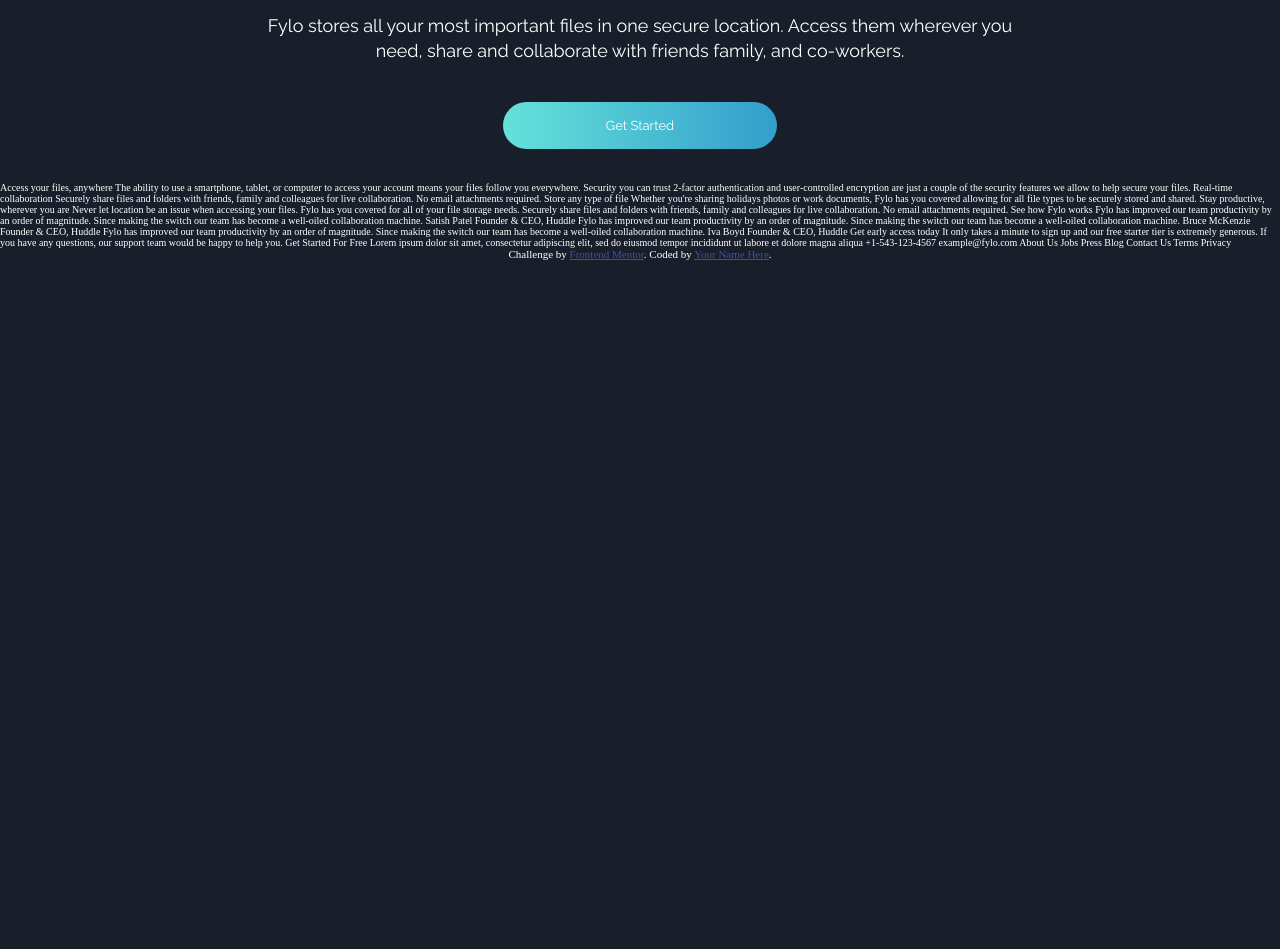
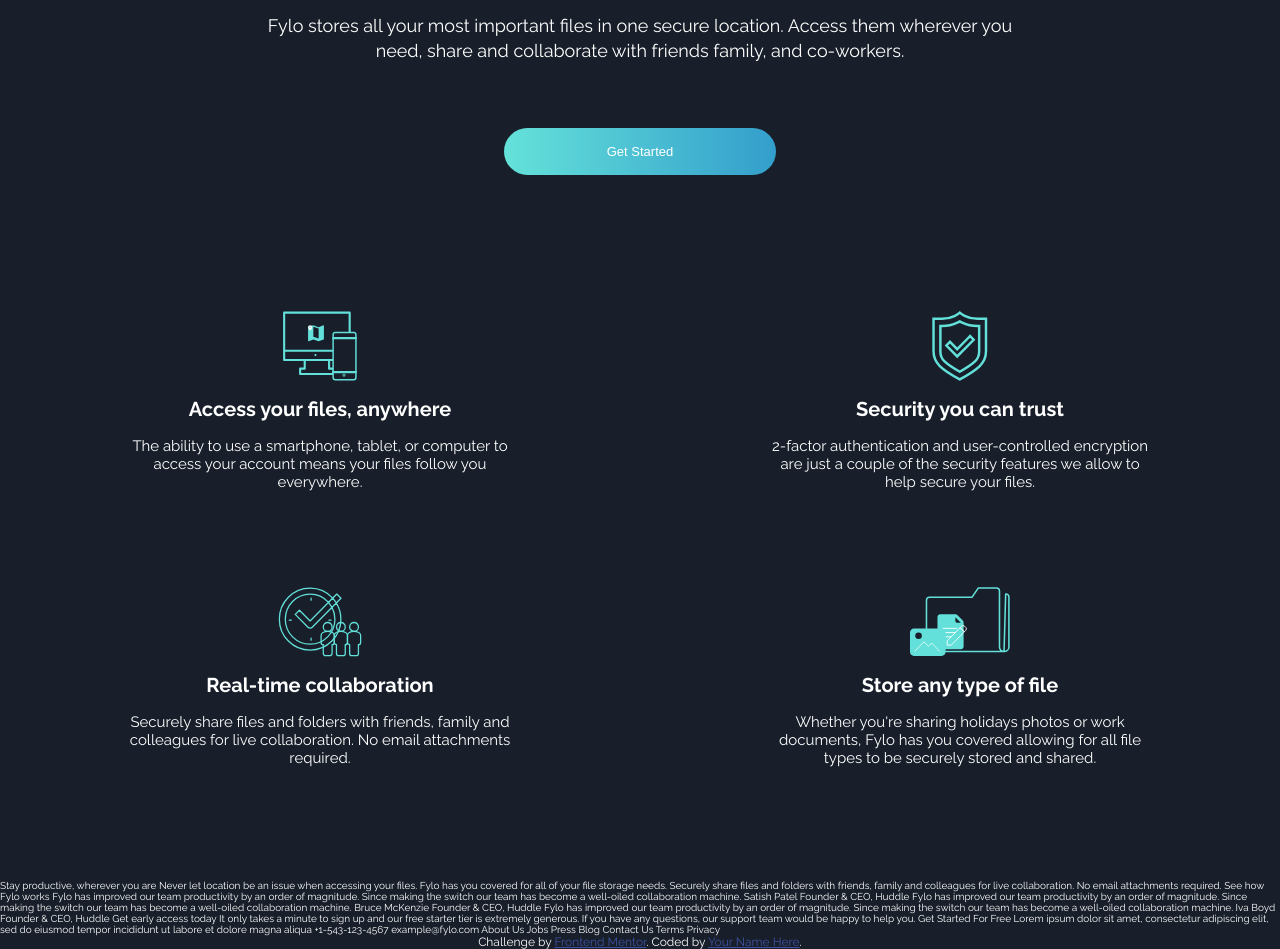
Before and after one commit to kartyszko/challenge1, a plain HTML site: page index.html in a window 1280 px wide. Shown: the part 707-1656 px from the top of the page. Before the commit the page ends 967 px from the top, so only its background shows below. Drawn offline with Linux system fonts and the light colour scheme.

Commit message:
add section

```diff
--- a/index.html
+++ b/index.html
@@ -24,6 +24,7 @@
       <li><a href="#">Sign In</a></li>
     </ul>
   </nav>
+
   <header>
     <div class="welcome">
       <img src="images/illustration-intro.png" alt="illustraion">
@@ -33,30 +34,37 @@
     <button>Get Started</button>
   </header>
 
+    <section class="features clearfix">
+      <div class="feature">
+        <img src="images/icon-access-anywhere.svg" alt="icon">
+        <h2>Access your files, anywhere</h2>
+        <p>The ability to use a smartphone, tablet, or computer to access your account means your files follow you everywhere.</p>
+      </div>
+      <div class="feature">
+        <img src="images/icon-security.svg" alt="icon">
+        <h2>Security you can trust</h2>
+        <p>2-factor authentication and user-controlled encryption are just a couple of the security features we allow to help secure your files.</p>
+      </div>
+      <div class="feature">
+        <img src="images/icon-collaboration.svg" alt="icon">
+        <h2>Real-time collaboration</h2>
+        <p>Securely share files and folders with friends, family and colleagues for live collaboration. No email attachments required.</p>
+      </div>
+      <div class="feature">
+        <img src="images/icon-any-file.svg" alt="icon">
+        <h2>Store any type of file</h2>
+        <p>Whether you're sharing holidays photos or work documents, Fylo has you covered allowing for all file types to be securely stored and shared.</p>
+      </div>
+    </section>
 </br>
 </br>
 </br>
 
 
-  Access your files, anywhere
 
-  The ability to use a smartphone, tablet, or computer to access your account means your
-  files follow you everywhere.
 
-  Security you can trust
 
-  2-factor authentication and user-controlled encryption are just a couple of the security
-  features we allow to help secure your files.
 
-  Real-time collaboration
-
-  Securely share files and folders with friends, family and colleagues for live collaboration.
-  No email attachments required.
-
-  Store any type of file
-
-  Whether you're sharing holidays photos or work documents, Fylo has you covered allowing for all
-  file types to be securely stored and shared.
 
   Stay productive, wherever you are
 
--- a/style.css
+++ b/style.css
@@ -16,12 +16,12 @@ html {
     background-color:  hsl(218, 28%, 13%);
     color: hsl(0, 0%, 100%);
     font-size: 10px;
+    font-family: 'Raleway', sans-serif;
 }
 
 /* nav */
 nav {
     padding: 3% 5% 0;
-    font-family: 'Raleway', sans-serif;
     max-width: 1440px;
     margin-left: auto;
     margin-right: auto;
@@ -95,7 +95,6 @@ header div.welcome img {
 
 header div.welcome h1 {
     max-width: 750px;
-    font-family: 'Raleway', sans-serif;
     margin: 5vh 10vw 0;
     text-align: center;
     line-height: 150%;
@@ -103,7 +102,6 @@ header div.welcome h1 {
 
 header div.welcome p {
     max-width: 750px;
-    font-family: 'Raleway', sans-serif;
     margin: 2vh 10vw 0;
     text-align: center;
     font-size: 1.3em;
@@ -159,25 +157,56 @@ header div.welcome p {
 
 header button {
     display: block;
-    margin: 3vw auto 0;
+    margin: 5vw auto 0;
     background-image: linear-gradient(90deg, hsl(176, 68%, 64%), hsl(198, 60%, 50%));
     padding: 2vh 8vw;
     text-decoration: none;
     color: hsl(0, 0%, 100%);
     font-size: 1.3em;
-    font-family: 'Raleway', sans-serif;
     border-radius: 25px;
     border: none;
 }
 
+/* section features */
+section.features {
+    margin-top: 15vh;
+    text-align: center;
+}
 
+section.features img {
+    display: block;
+    margin: 2vh auto;
+    height: 70px;
+}
 
+section.features h2 {
+    margin-bottom: 2vh;
+}
+
+section.features p {
+    margin: 0 15vw 3vh;
+    font-size: 1.3em;
+}
+
+@media (min-width: 768px) {
+    div.feature {
+        float: left;
+        width: 50%;
+    }
+    section.features h2 {
+        font-size: 2em;
+    }
+    section.features p {
+        margin: 0 10vw 10vh;
+        font-size: 1.5em;
+    }
+}
 
 
 
 /* footer */
 .attribution {
-    font-size: 11px;
+    font-size: 12px;
     text-align: center;
 }
 
```
